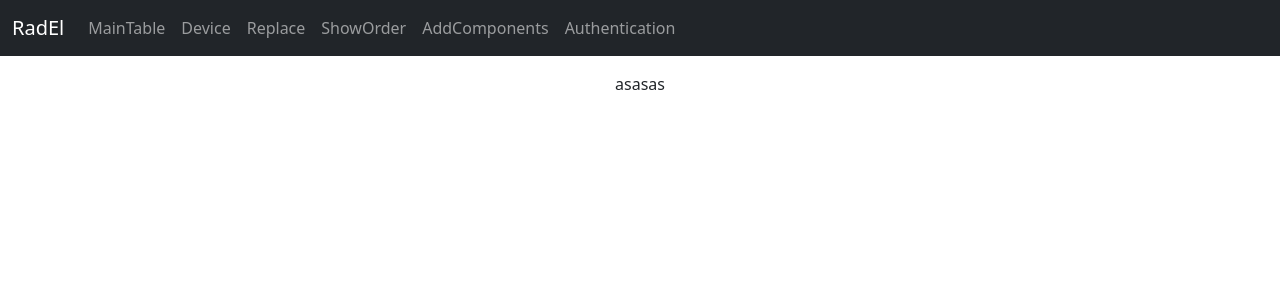
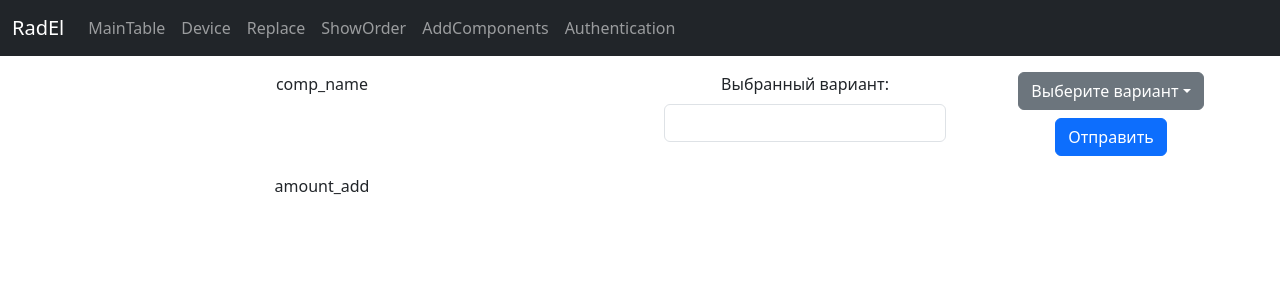
Before and after one commit to SamDemon2/radelements, a React (Create React App) app: page /my-add in a window 1280 px wide. Shown: the top 300 px of the page. Built offline with nearby package versions, Linux system fonts and the light colour scheme.

Commit message:
Создал хитрый dropdown

```diff
--- a/src/components/AddComponents.tsx
+++ b/src/components/AddComponents.tsx
@@ -1,8 +1,27 @@
 import React from "react";
+import TrickyForm from "./TrickyForm";
+import Dropdown from "./TrickyForm";
 
 const AddComponents = () => {
   return <>
-  asasas
+      <div className="ms-3 me-3">
+        <div className="row my-3">
+            <div className="col-6">
+                comp_name
+            </div>
+            <div className="col-6">
+                <Dropdown/>
+            </div>
+        </div>
+          <div className="row my-3">
+              <div className="col-6">
+                  amount_add
+              </div>
+              <div className="col-6">
+
+              </div>
+          </div>
+      </div>
   </>;
 };
 export default AddComponents;
--- /dev/null
+++ b/src/components/TrickyForm.tsx
@@ -0,0 +1,108 @@
+import React, { useState } from 'react';
+
+const options = [
+    {
+        label: 'Вариант 1',
+        subOptions: [
+            'Дополнительный вариант 1-1',
+            'Дополнительный вариант 1-2',
+            'Дополнительный вариант 1-3',
+        ],
+    },
+    {
+        label: 'Вариант 2',
+        subOptions: ['Дополнительный вариант 2-1', 'Дополнительный вариант 2-2'],
+    },
+    {
+        label: 'Вариант 3',
+        subOptions: ['Дополнительный вариант 3-1', 'Дополнительный вариант 3-2'],
+    },
+];
+
+const Dropdown = () => {
+    const [selectedOption, setSelectedOption] = useState<string | null>(null);
+    const [subSelectedOption, setSubSelectedOption] = useState<string | null>(null);
+    const [formValue, setFormValue] = useState<string>('');
+
+    const handleOptionSelect = (option: string) => {
+        setSelectedOption(option);
+        setSubSelectedOption(null);
+        setFormValue(option);
+    };
+
+    const handleSubOptionSelect = (subOption: string) => {
+        setSubSelectedOption(subOption);
+        setFormValue(subOption);
+    };
+
+    const handleSubmit = (e: React.FormEvent) => {
+        e.preventDefault();
+    };
+
+    return (
+        <div className="container">
+            <div className="row">
+                <div className="col-md-6">
+                    <form onSubmit={handleSubmit}>
+                        <div className="mb-3">
+                            <label htmlFor="selectedOption" className="form-label">
+                                Выбранный вариант:
+                            </label>
+                            <input
+                                type="text"
+                                className="form-control"
+                                id="selectedOption"
+                                value={formValue}
+                                readOnly
+                            />
+                        </div>
+                    </form>
+                </div>
+                <div className="col-md-6">
+                    <div className="dropdown">
+                        <button
+                            className="btn btn-secondary dropdown-toggle"
+                            type="button"
+                            id="dropdownMenuButton"
+                            data-bs-toggle="dropdown"
+                            aria-haspopup="true"
+                            aria-expanded="false"
+                        >
+                            {selectedOption ? selectedOption : 'Выберите вариант'}
+                        </button>
+                        <div className="dropdown-menu" aria-labelledby="dropdownMenuButton">
+                            {options.map((option, index) => (
+                                <div key={index}>
+                                    <button
+                                        className="dropdown-item"
+                                        onClick={() => handleOptionSelect(option.label)}
+                                    >
+                                        {option.label}
+                                    </button>
+                                    {selectedOption === option.label && (
+                                        <div className="sub-dropdown">
+                                            {option.subOptions.map((subOption, subIndex) => (
+                                                <button
+                                                    key={subIndex}
+                                                    className="dropdown-item"
+                                                    onClick={() => handleSubOptionSelect(subOption)}
+                                                >
+                                                    {subOption}
+                                                </button>
+                                            ))}
+                                        </div>
+                                    )}
+                                </div>
+                            ))}
+                        </div>
+                    </div>
+                    <button type="submit" className="btn btn-primary mt-2">
+                        Отправить
+                    </button>
+                </div>
+            </div>
+        </div>
+    );
+};
+
+export default Dropdown;
```
